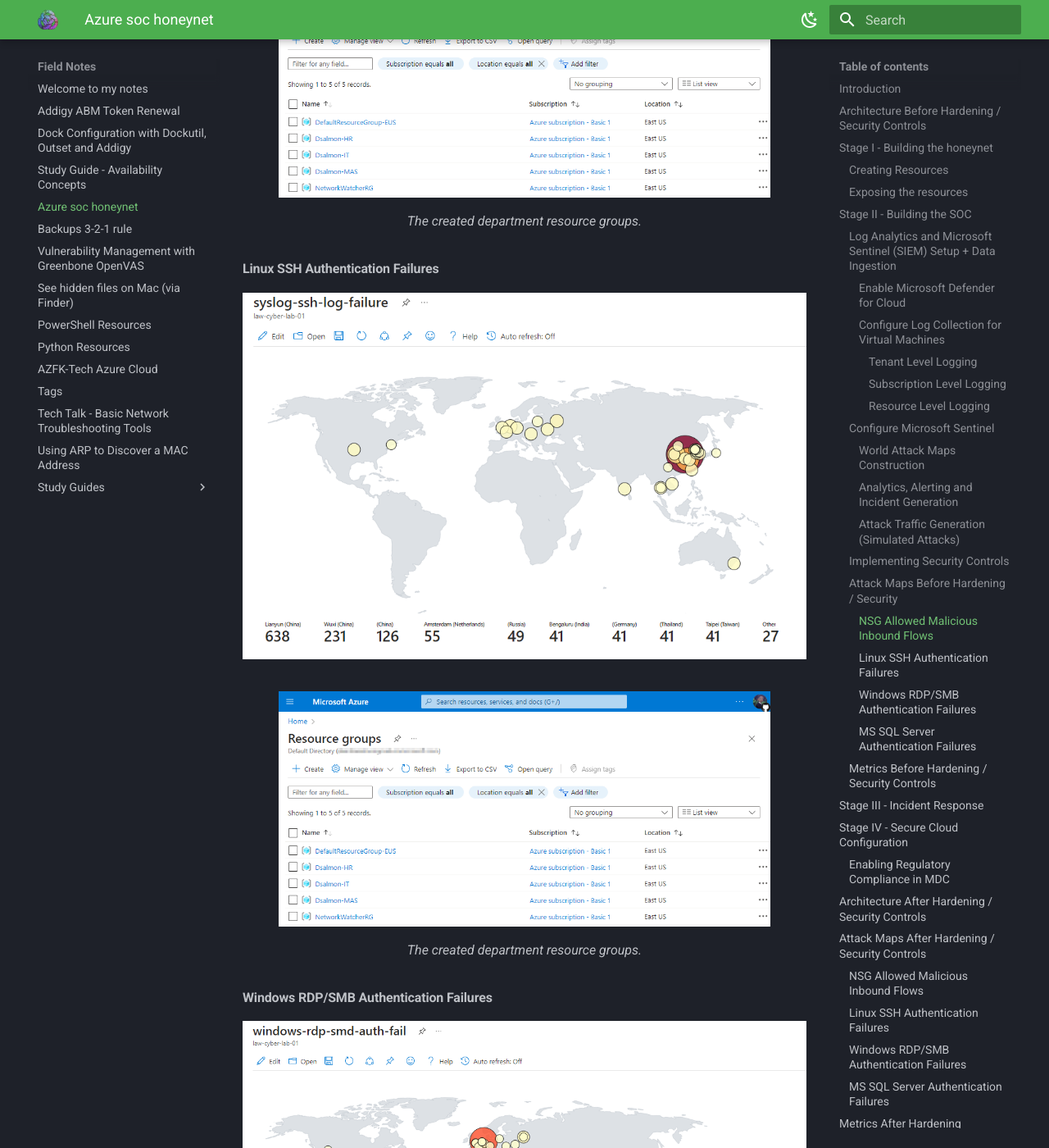
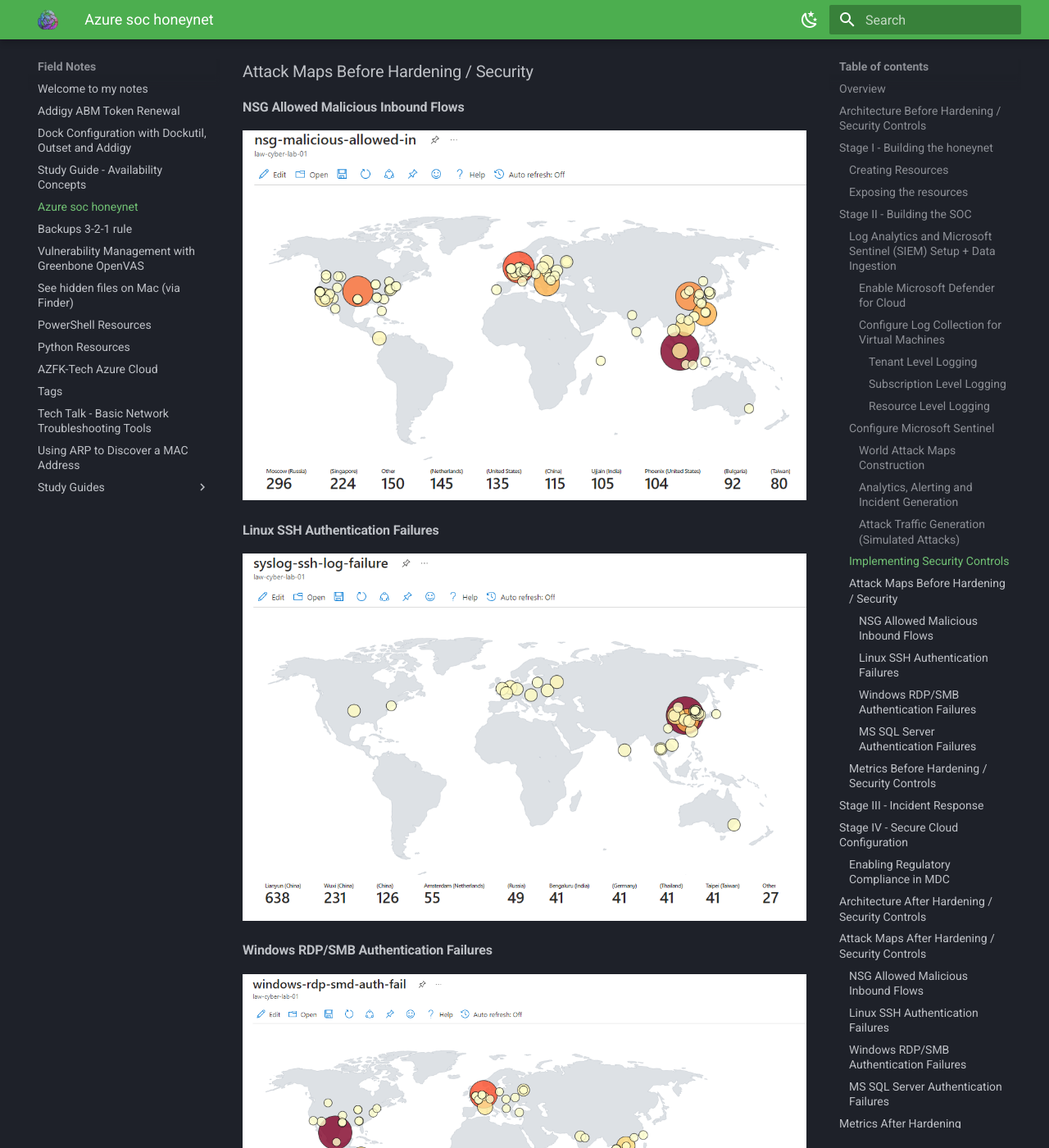
Before and after one commit to damitasalmon/field-notes, an MkDocs documentation site: the page built from docs/azure-soc-honeynet.md, in a window 1280 px wide and 1400 px high, scrolled down 3435 px. Shown: the whole window at 82% size. Built offline with MkDocs 1.6.1 and Material for MkDocs 9.7.7, drawn with Linux system fonts in a browser that asks for light colours; some of the changed text lies outside the part shown.

Commit message:
Update image links

```diff
--- a/docs/azure-soc-honeynet.md
+++ b/docs/azure-soc-honeynet.md
@@ -12,13 +12,20 @@
 - KQL
 ---
 
+<!--
+<figure markdown>
+  ![Resource Groups](./assets/images/azure-virtual/2023-06-14_1686774746-resource-group.png){ width="600" }
+  <figcaption class="response" class="response">The created department resource groups.</figcaption class="response">
+</figure>
+-->
+
 !!! warning
     This page is a work in progress.
 
 # Building a SOC + Honeynet in Azure (w/Live Traffic)
-![Architecture Diagram](./Architecture-Topology/topology-diagram-2.png)
+![Architecture Diagram](./assets/images/soc-honeynet/topology-diagram-2.png)
 
-## Introduction
+## Overview
 
 In this project, I build a small-scale honeynet in Azure. I utilized Log Analytics to ingest logs from various sources that Microsoft Sentinel would leverage to build attack maps, trigger alerts, and create incidents. I configured log collection on the insecure environment, set security metrics then observed the environment for 24 hours. After investigating the incidents that Microsoft Sentinel generated during that period, security controls were applied to address the incidents and harden the environment. A second 24-hour observation was conducted to collect new data on the security metrics post-remediation. The collected metrics were:
 
@@ -29,7 +36,7 @@
 - AzureNetworkAnalytics_CL (Malicious Flows allowed into my honeynet)
 
 ## Architecture Before Hardening / Security Controls
-![Architecture Diagram](./Architecture-Topology/architecture-before.png)<br>
+![Architecture Diagram](./assets/images/soc-honeynet/architecture-before.png)<br>
 
 The architecture of the mini honeynet in Azure consists of the following tools and components:
 
@@ -87,34 +94,17 @@
 #### NSG Allowed Malicious Inbound Flows
 ![NSG Allowed Inbound Malicious Flows](./assets/images/soc-honeynet/nsg.png)<br>
 
-<figure markdown>
-  ![Resource Groups](./assets/images/azure-virtual/2023-06-14_1686774746-resource-group.png){ width="600" }
-  <figcaption class="response" class="response">The created department resource groups.</figcaption class="response">
-</figure>
-
 #### Linux SSH Authentication Failures
 ![Linux Syslog Auth Fail](./assets/images/soc-honeynet/syslog.png)<br>
 
-<figure markdown>
-  ![Resource Groups](./assets/images/azure-virtual/2023-06-14_1686774746-resource-group.png){ width="600" }
-  <figcaption class="response" class="response">The created department resource groups.</figcaption class="response">
-</figure>
 
 #### Windows RDP/SMB Authentication Failures
 ![Windows RDP/SMB Auth Fail](./assets/images/soc-honeynet/windows-rdp-smb.png)<br>
 
-<figure markdown>
-  ![Resource Groups](./assets/images/azure-virtual/2023-06-14_1686774746-resource-group.png){ width="600" }
-  <figcaption class="response" class="response">The created department resource groups.</figcaption class="response">
-</figure>
 
 #### MS SQL Server Authentication Failures
 ![MSSQL Server Auth Fail](./assets/images/soc-honeynet/mssql.png)<br>
 
-<figure markdown>
-  ![Resource Groups](./assets/images/azure-virtual/2023-06-14_1686774746-resource-group.png){ width="600" }
-  <figcaption class="response" class="response">The created department resource groups.</figcaption class="response">
-</figure>
 
 ### Metrics Before Hardening / Security Controls
 
@@ -149,34 +139,21 @@
 ### NSG Allowed Malicious Inbound Flows
 ![NSG Allowed Inbound Malicious Flows](./assets/images/soc-honeynet/nsg-after.png)<br>
 
-<figure markdown>
-  ![Resource Groups](./assets/images/azure-virtual/2023-06-14_1686774746-resource-group.png){ width="600" }
-  <figcaption class="response" class="response">The created department resource groups.</figcaption class="response">
-</figure>
+
 
 ### Linux SSH Authentication Failures
 ![Linux Syslog Auth Fail](./assets/images/soc-honeynet/syslog-after.png)<br>
 
-<figure markdown>
-  ![Resource Groups](./assets/images/azure-virtual/2023-06-14_1686774746-resource-group.png){ width="600" }
-  <figcaption class="response" class="response">The created department resource groups.</figcaption class="response">
-</figure>
+
 
 ### Windows RDP/SMB Authentication Failures
 ![Windows RDP/SMB Auth Fail](./assets/images/soc-honeynet/windows-rdp-smb-after.png)<br>
 
-<figure markdown>
-  ![Resource Groups](./assets/images/azure-virtual/2023-06-14_1686774746-resource-group.png){ width="600" }
-  <figcaption class="response" class="response">The created department resource groups.</figcaption class="response">
-</figure>
+
 
 ### MS SQL Server Authentication Failures
 ![MSSQL Server Auth Fail](./assets/images/soc-honeynet/mssql-after.png)<br>
 
-<figure markdown>
-  ![Resource Groups](./assets/images/azure-virtual/2023-06-14_1686774746-resource-group.png){ width="600" }
-  <figcaption class="response" class="response">The created department resource groups.</figcaption class="response">
-</figure>
 
 ## Metrics After Hardening
 
```
